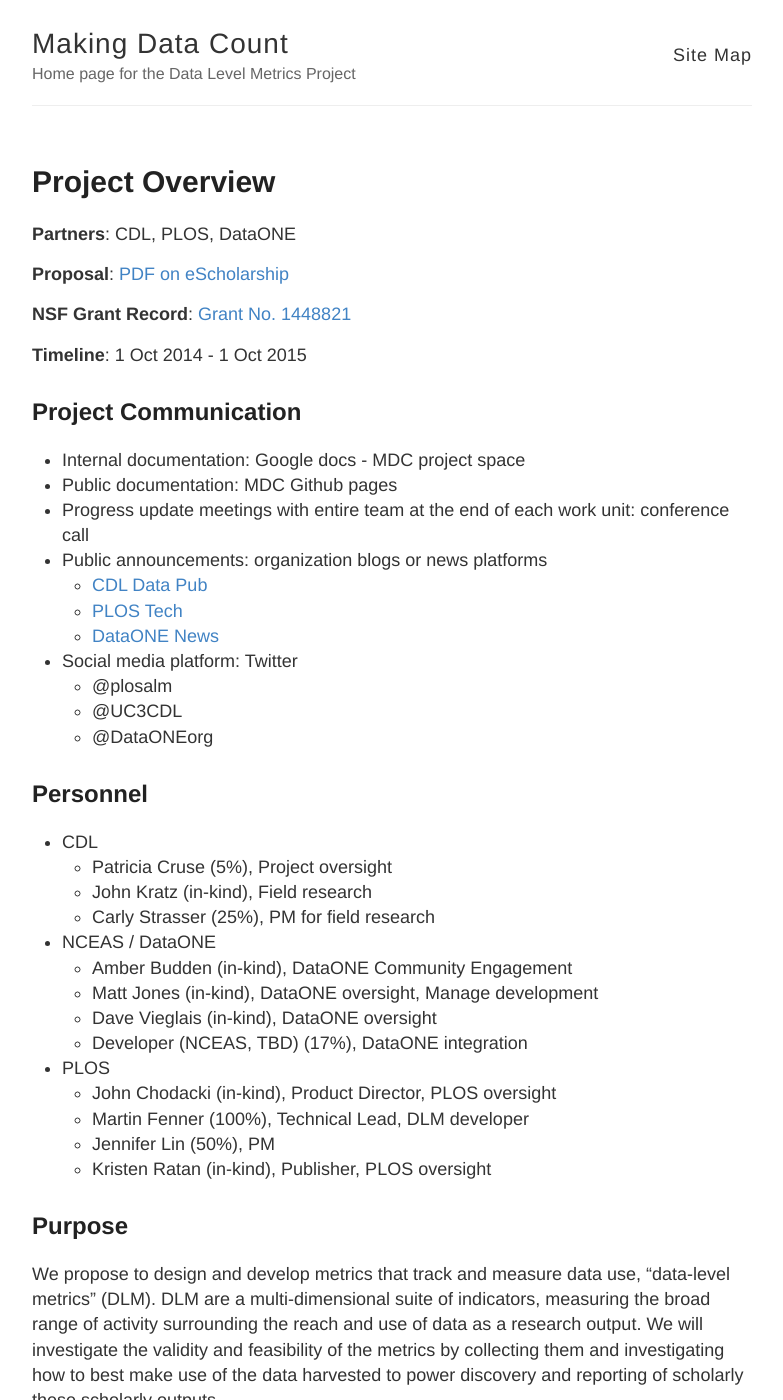
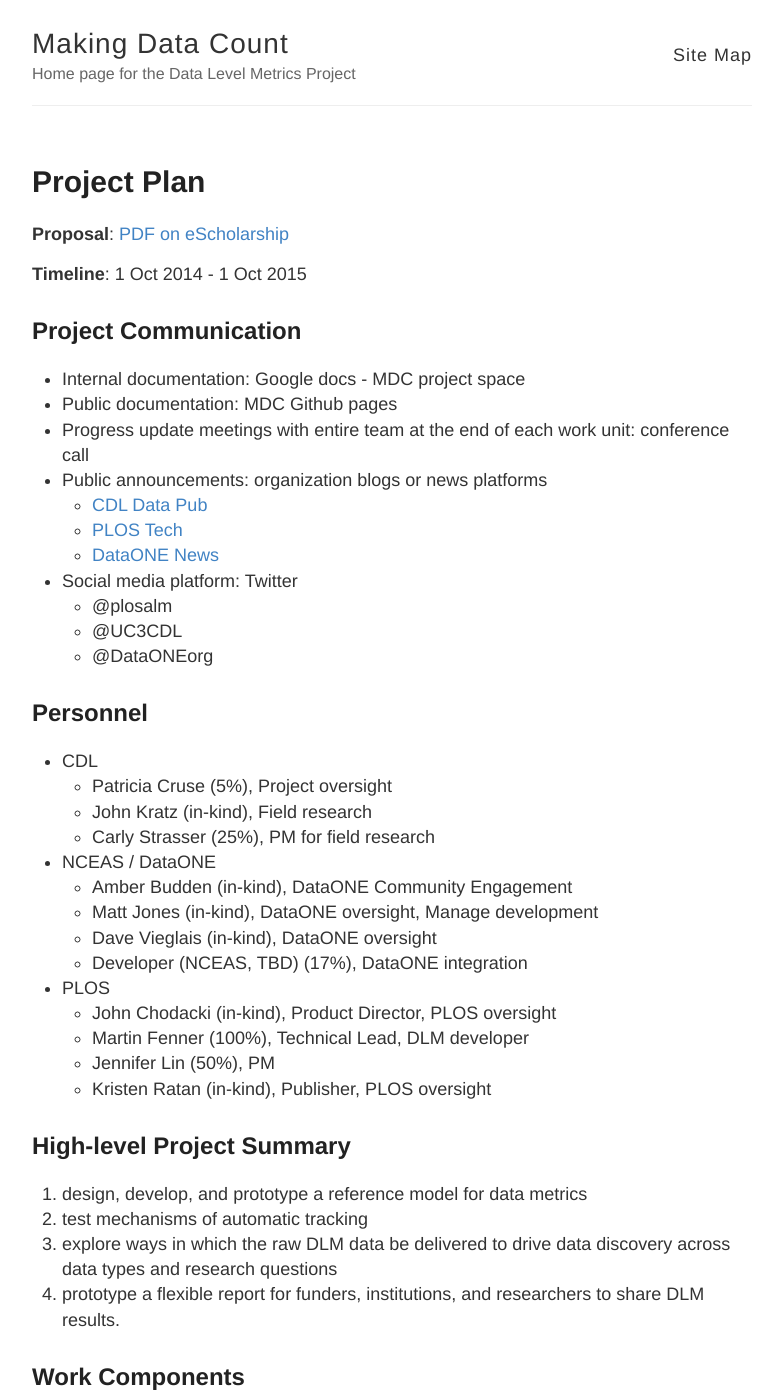
Before and after one commit to lagotto/MDC, a Jekyll site: the page built from project-plan.md, in a window 1280 px wide and 1400 px high. Shown: the whole window, without its empty margins (248-1031 px from the left). Built offline with Jekyll 4.4.1, drawn with Linux system fonts in a browser that asks for light colours; some of the changed text lies outside the part shown.

```diff
--- a/overview.md
+++ b/project-plan.md
@@ -1,17 +1,12 @@
 ---
 layout: page
-title: Project Overview
-permalink: /overview/
+title: Project Plan
+permalink: /project-plan/
 ---
-
-**Partners**: CDL, PLOS, DataONE
 
 **Proposal**: [PDF on eScholarship](http://escholarship.org/uc/item/9kf081vf)
 
-**NSF Grant Record**: [Grant No. 1448821](http://www.nsf.gov/awardsearch/showAward?AWD_ID=1448821&HistoricalAwards=false)
-
 **Timeline**: 1 Oct 2014 - 1 Oct 2015
-
 
 ## Project Communication
 
@@ -44,10 +39,6 @@ permalink: /overview/
   * Jennifer Lin (50%), PM
   * Kristen Ratan (in-kind), Publisher,  PLOS oversight
 
-
-## Purpose
-
-We propose to design and develop metrics that track and measure data use, “data-level metrics” (DLM). DLM are a multi-dimensional suite of indicators, measuring the broad range of activity surrounding the reach and use of data as a research output. We will investigate the validity and feasibility of the metrics by collecting them and investigating how to best make use of the data harvested to power discovery and reporting of scholarly these scholarly outputs.
 
 ## High-level Project Summary
 
```
Also changed, not shown: about.md (renamed from index.html, +18 -17 lines), site-map.md (+2 -1 lines).
